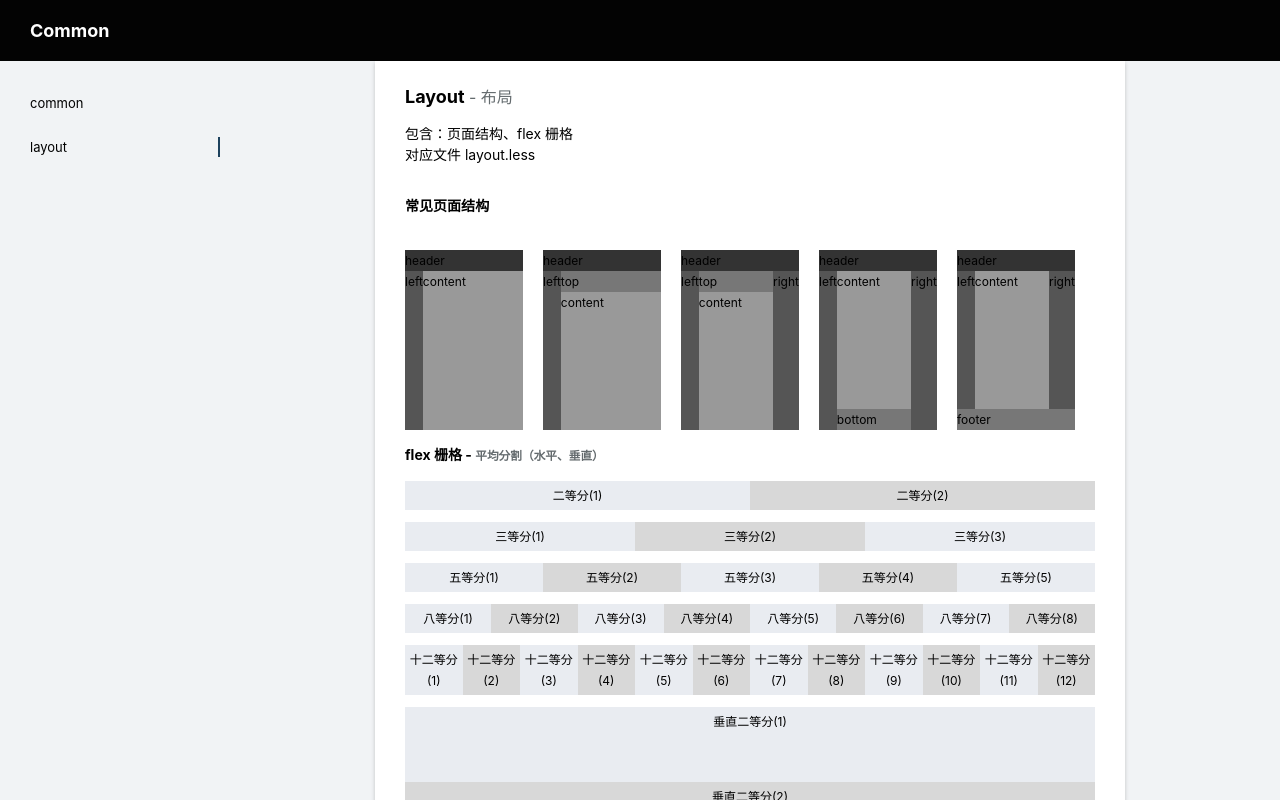
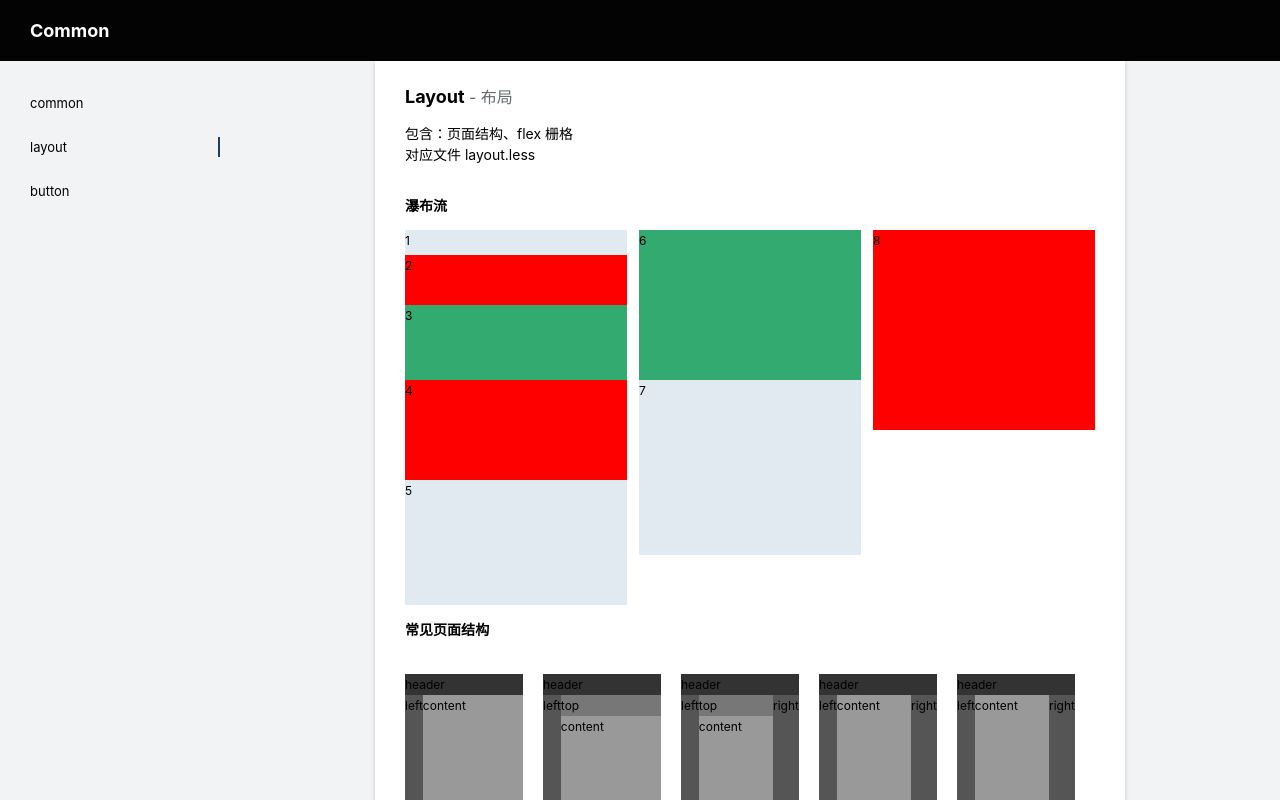
Before and after one commit to liyueyu/common-style, a Vue app: page / in a window 1280 px wide. Both pictures are taken after a click on the element "layout". Shown: the top 800 px of the page. Built offline with nearby package versions, Linux system fonts and the light colour scheme; a small style sheet from the web is missing.

Commit message:
layout: 瀑布流添加

```diff
--- a/src/App.vue
+++ b/src/App.vue
@@ -12,14 +12,3 @@ export default {
   }
 }
 </script>
-
-<style>
-#app {
-  font-family: 'Avenir', Helvetica, Arial, sans-serif;
-  -webkit-font-smoothing: antialiased;
-  -moz-osx-font-smoothing: grayscale;
-  text-align: center;
-  color: #2c3e50;
-  margin-top: 60px;
-}
-</style>
--- a/src/css/button.less
+++ b/src/css/button.less
@@ -1,5 +1,6 @@
+// 唯有按颜色分才能满足设计的‘规范’，因为你认为的和他们认为的差的很多。
 @btnMinWidth: 96px;
-@btnBgGray: #e9ecf1;
+
 .btnColor(@btnColor) {
   background-color: @btnColor;
   &:hover {
@@ -9,7 +10,21 @@
     background-color: darken(@btnColor, 8%);
   }
 }
+.plainBtnColor(@btnColor, @color) {
+  background-color: #fff;
+  color: @color;
+  border: 1px solid @btnColor;
+  &:hover {
+    opacity: .8;
+  }
+  &:active {
+    opacity: .6;
+  }
+}
+// 单个按钮
 .ui-btn {
+  display: inline-block;
+  box-sizing: border-box;
   cursor: pointer;
   padding: 0 15px;
   height: 30px;
@@ -21,14 +36,25 @@
   &:not(.disabled) {
     .btnColor(@theme)
   }
+  &-theme:not(.disabled) {
+    .btnColor(@theme)
+  }
   &-gray:not(.disabled) {
     color: @color;
     .btnColor(@btnBgGray)
   }
-  &:not(.small-btn) {
+  // 带边框的按钮：朴素的按钮
+  &-theme:not(.disabled)[plain] {
+    .plainBtnColor(@theme,@theme)
+  }
+  &-gray:not(.disabled)[plain] {
+    .plainBtnColor(@borderColor, @color)
+  }
+
+  &:not(.small-btn) { // 默认按钮宽度
     min-width: @btnMinWidth;
   }
-  &.small-btn {
+  &.btn-small { // 小号按钮
     min-width: auto;
     line-height: 20px;
     padding: 2px 10px;
@@ -38,3 +64,8 @@
     cursor: not-allowed;
   }
 }
+
+// 按钮组
+.ui-btn-group {
+
+}
--- a/src/css/theme.less
+++ b/src/css/theme.less
@@ -13,6 +13,9 @@
 @textSecondary: #646B6E;
 @textFile: #345791;
 
-// border
+// border color
 @borderRadius: 4px;
 @borderColor: #e1eaf1;
+
+// button color
+@btnBgGray: #e9ecf1;
--- a/src/pages/LeftMenu.vue
+++ b/src/pages/LeftMenu.vue
@@ -14,7 +14,7 @@
         name: 'LeftMenu',
         data () {
             return {
-                menu: ['common', 'layout']
+                menu: ['common', 'layout', 'button']
             }
         },
         props: {
--- a/src/pages/MainPage.vue
+++ b/src/pages/MainPage.vue
@@ -2,15 +2,21 @@
     <div class="main-page">
         <common v-if="pageType === 'common'"></common>
         <layout v-if="pageType === 'layout'"></layout>
+        <buttons v-if="pageType === 'button'"></buttons>
     </div>
 </template>
 
 <script>
     import Common from "./cssComponents/Common";
     import Layout from "./cssComponents/layout";
+    import Buttons from "./cssComponents/Buttons";
+
     export default {
         name: 'MainPage',
-        components: {Layout, Common},
+        components: {
+            'buttons': Buttons,
+            Layout,
+            Common},
         props: {
             pageType: {
                 type: String,
--- /dev/null
+++ b/src/pages/cssComponents/Buttons.vue
@@ -0,0 +1,25 @@
+<template>
+    <div>
+        <div class="content-header">
+            <h2>Button <small class="text-secondary f-s-16">- 按钮</small></h2>
+            <p class="f-s-14">包含：基础用法、禁用状态、图标按钮、不同尺寸和按钮组。</p>
+            <p class="f-s-14">对应文件 button.less</p>
+        </div>
+        <h3>基础用法 - <small class="text-secondary">颜色、缺省、对齐</small></h3>
+        <div class="btn-wrap">
+            <button class="ui-btn ui-btn-theme">主题色按钮（默认）</button>
+            <button class="ui-btn ui-btn-gray">灰色背景按钮</button>
+            <button class="ui-btn ui-btn-theme" plain>主题色线性按钮</button>
+            <button class="ui-btn ui-btn-gray" plain>灰色线性按钮</button>
+        </div>
+        <code>
+
+        </code>
+    </div>
+</template>
+
+<script>
+    export default {
+        name: 'Buttons'
+    }
+</script>
--- a/src/pages/cssComponents/layout.vue
+++ b/src/pages/cssComponents/layout.vue
@@ -4,6 +4,12 @@
             <h2>Layout <small class="text-secondary f-s-16">- 布局</small></h2>
             <p class="f-s-14">包含：页面结构、flex 栅格</p>
             <p class="f-s-14">对应文件 layout.less</p>
+        </div>
+        <h3>瀑布流</h3>
+        <div class="column-layout-wrap">
+            <div class="column-item" v-for="idx in 8">
+                <div :style="{height: idx*25 + 'px'}">{{idx}}</div>
+            </div>
         </div>
         <h3>常见页面结构</h3>
         <div class="layout-wrap">
@@ -123,4 +129,18 @@
             }
         }
     }
+    .column-layout-wrap {
+        column-count: 3;
+        column-width: 120px;
+        .column-item {
+            break-inside: avoid;
+            background-color: #e1eaf1;
+            &:nth-child(2n) {
+                background-color: red;
+            }
+            &:nth-child(3n) {
+                background-color: #32AA70;
+            }
+        }
+    }
 </style>
--- a/src/pages/index.less
+++ b/src/pages/index.less
@@ -54,6 +54,11 @@ body {
   .text-wrap {
     line-height: 24px;
   }
+  .btn-wrap {
+    button {
+      margin-right: 12px;
+    }
+  }
 }
 
 .main-page {
```
